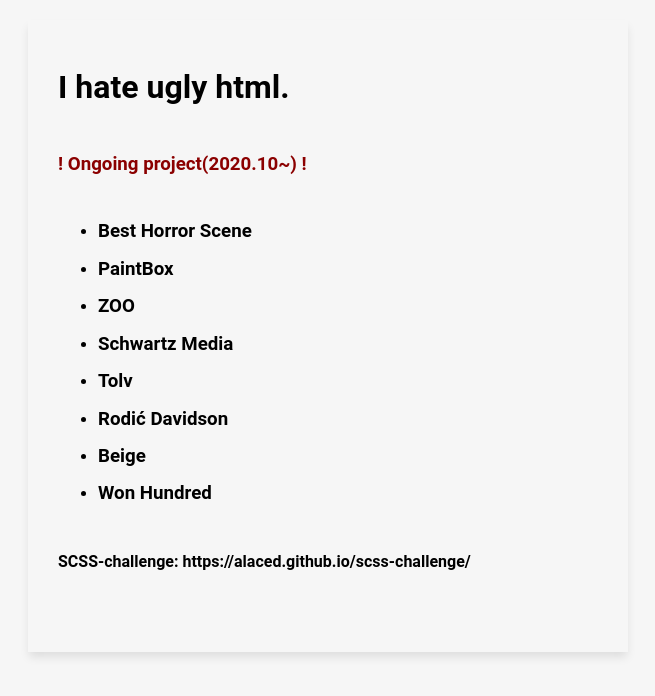
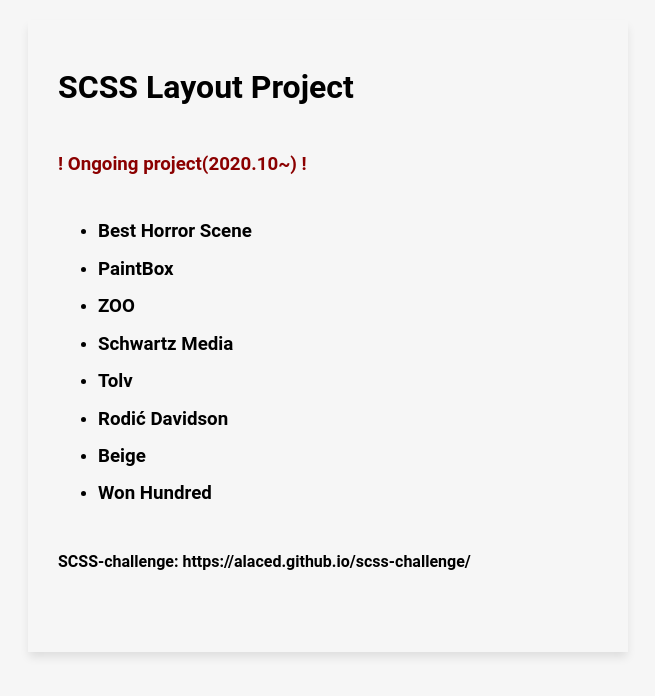
Before and after one commit to alaced/scss-grid, a website: page index.html in a window 1280 px wide. Shown: the whole page, without its empty margins (312-967 px from the left). Drawn offline with Linux system fonts and the light colour scheme.

Commit message:
Update index.html

```diff
--- a/index.html
+++ b/index.html
@@ -3,7 +3,7 @@
   <head>
     <meta charset="UTF-8" />
     <meta name="viewport" content="width=device-width, initial-scale=1.0" />
-    <title>Hi, there</title>
+    <title>I hate ugly HTML.</title>
     <style>
       body {
         font-family: "Roboto", sans-serif;
@@ -32,7 +32,7 @@
     </style>
   </head>
   <body>
-    <h1>I hate ugly html.</h1>
+    <h1>SCSS Layout Project</h1>
     <h3 class="warning">! Ongoing project(2020.10~) !</h3>
     <ul class="list">
       <li class="list__item">
```
